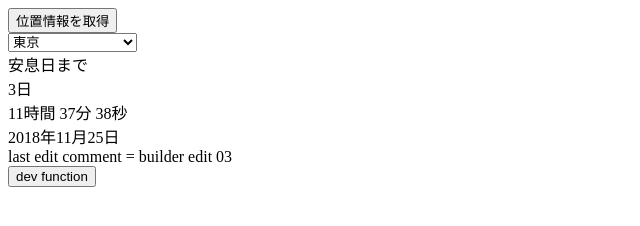
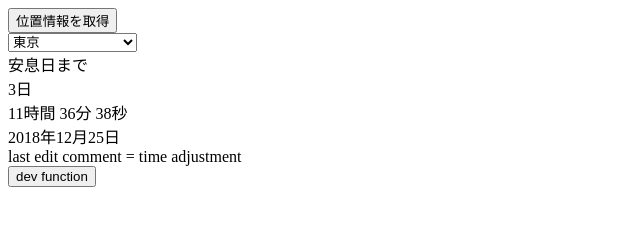
Before and after one commit to zukio3/zukio3.github.io, a plain HTML site: page Sunset_object.html in a window 1280 px wide. Shown: the full height of the page, 0-640 px from the left. Drawn offline with Linux system fonts and the light colour scheme.

Commit message:
Time adjustment

```diff
--- a/Sunset_object.html
+++ b/Sunset_object.html
@@ -2,6 +2,37 @@
 <head>
 	<meta http-equiv="content-type" content="text/html; charset=utf-8" />
 	<title>7th Day Sabbath Timer</title>
+		<style type="text/css">
+		</style>
+	</head>
+	<body onload="init()">
+	 	<div class="geo">
+			<div id="getlocation">
+				<button type="button" onclick="locations.builder()">位置情報を取得</button>
+			</div>
+			<div id="selectlocation">
+				<select id="cities" onchange="display.init()"></select>
+			</div>
+		</div>
+		<div class="daycount">
+			<span id="comment"></span>
+			<br>
+			<span id="days"></span>
+		</div>
+		<div class="timecount">
+			<span id="hours"></span>
+			<span id="minutes"></span>
+			<span id="seconds"></span>
+		</div>
+		<div class="today">
+			<span id="date"></span>
+		</div>
+		<div class="dev">
+		<span>last edit comment = time adjustment</span>
+		<br>
+		<button type="button" onclick="dev()">dev function</button>
+		</div>
+
 		<script type="text/javascript">
 			function sind(d) {
 				return Math.sin(d*Math.PI/180);
@@ -11,6 +42,20 @@
 			}
 			function tand(d) {
 				return Math.tan(d*Math.PI/180);
+			}
+
+			var date = {
+				getNextDay: function(day) { // 0 (Sun) - 6 (Sat)
+					var tw = new Date();
+					var d;
+					if (day >= tw.getDay()) { // same or upcoming day of the week
+						d = day - tw.getDay();
+					} else { // day of the next week
+						d = day + 7 - tw.getDay();
+					}
+					tw.setDate(tw.getDate() + d);
+					return tw;
+				},
 			}
 
 			var sunset = {
@@ -23,15 +68,14 @@
 				dd: "",
 				total: "",
 
-				loader: function(idval) { // return syntax: y, m, d, lat, lon, alt, def
+				loader: function() { // return syntax: y, m, d, lat, lon, alt, def
 					sunset.yr = now.ymd()[0];
 					sunset.mo = now.ymd()[1];
 					sunset.dd = now.ymd()[2];
-
-					sunset.lat = locations.reader(idval)[0];
-					sunset.lon = locations.reader(idval)[1];
-					sunset.alt = locations.reader(idval)[2];
-					sunset.def = locations.reader(idval)[3];
+					sunset.lat = locations.reader()[0];
+					sunset.lon = locations.reader()[1];
+					sunset.alt = locations.reader()[2];
+					sunset.def = locations.reader()[3];
 					return [sunset.yr, sunset.mo, sunset.dd, sunset.lat, sunset.lon, sunset.alt, sunset.def];
 				},
 
@@ -143,14 +187,14 @@
 					if(dr < 0) dr += 360;
 					return dr;
 				},
-				main: function(idval) {
-					yy = sunset.loader(idval)[0];
-					mm = sunset.loader(idval)[1];
-					dd = sunset.loader(idval)[2];
-					la = sunset.loader(idval)[3];
-					lo = sunset.loader(idval)[4];
-					alt = sunset.loader(idval)[5];
-					i = sunset.loader(idval)[6];
+				main: function(date, location) {
+					yy = date.getFullYear();
+					mm = date.getMonth();
+					dd = date.getDate();
+					la = location[0];
+					lo = location[1];
+					alt = location[2];
+					i = location[3];
 
 					t = sunset.jy(yy,mm,dd-1,23,59,0,i);
 					th = sunset.sh(t,23,59,0,lo,i);
@@ -179,7 +223,7 @@
 
 							if((pht>t4)&&(ht<t4)) {
 								ans = hh + "時" + m + "分 日没(方位" + Math.floor(dr) +"度)\n" ;
-								target = (hh*60+m)*60;
+								target = new Date(date.getFullYear(), date.getMonth(), date.getDate(), hh, m);
 							}
 							pht = ht ;
 							pdr = dr ;
@@ -198,7 +242,7 @@
 				ymd: function() {
 					nw = new Date();
 					now.yy = nw.getFullYear();
-					now.mm = nw.getMonth();
+					now.mm = nw.getMonth() + 1;
 					now.dd = nw.getDate();
 					format = [now.yy, now.mm, now.dd];
 					return format;
@@ -246,6 +290,7 @@
 						},
 					// 取得失敗した場合
 						function(error) {
+							geo.success = false;
 							switch(error.code) {
 								case 1: //PERMISSION_DENIED
 									alert("位置情報の利用が許可されていません");
@@ -259,8 +304,10 @@
 								default:
 									alert("その他のエラー(エラーコード:"+error.code+")");
 									break;
-							};
-							geo.success = false;
+							}
+						},
+						function(option) {
+							return geo.success;
 						}
 					);
 					return geo.success;
@@ -272,6 +319,7 @@
 
 			var locations = {
 				init: true,
+				targetid: "",
 				cities: [
 					{"id": 0, "lat": 0, "lon": 0, "alt": 0.0, "def": 0, "name": ""},
 					{"id": 1, "lat": 26.2167, "lon": 127.6667, "alt": 0.0, "def": 9, "name": "那覇"},
@@ -306,15 +354,20 @@
 					{"id": 30, "lat": -23.3200, "lon": -46.3800, "alt": 0.0, "def": -3, "name": "サンパウロ"},
 					{"id": 31, "lat": -12.0600, "lon": -77.0200, "alt": 0.0, "def": -5, "name": "リマ"},
 				],
-				builder: function(idval) {
-					var s = geo.getPosition();
+				builder: function() {
+					console.log('locations builder init = ' + locations.init);
+					if (locations.init == false) {
+						var s = geo.getPosition();
+					} else {
+						var s = false;
 
-					var select = document.getElementById(idval);
-					while (0 < select.childNodes.length) {
+					}
+					var select = document.getElementById(locations.targetid);
+					while (0 < select.childNodes.length) { // cleanup
 						select.removeChild(select.childNodes[0]);
 					}
 
-					for(var i = 0; i < locations.cities.length; i++) {
+					for(var i = 0; i < locations.cities.length; i++) { // construct
 		    			var op = document.createElement("option");
 		    			op.value = locations.cities[i]["id"];
 		    			op.text = locations.cities[i]["name"];
@@ -322,15 +375,17 @@
 					}
 					if (s == true) { // current location set
 						select.selectedIndex = 0;
-					} else { // current location not obtained
+					} else if (s == false) { // current location not obtained
 						if (locations.init == true) {
 							select.selectedIndex = 10;
-							locations.init = false;
 						}
+					} else {
+						console.log('geo.getposition result undefined ' + geo.getPosition())
 					}
+					locations.init = false;
 				},
-				reader: function(idval) {
-					var ref = document.getElementById(idval).value;
+				reader: function() {
+					var ref = document.getElementById(locations.targetid).value;
 					target = [];
 					for (var i = 0; i < locations.cities.length; i++) {
 						if (locations.cities[i]["id"] == ref) {
@@ -349,67 +404,49 @@
 				hr: "",
 				min: "",
 				sec: "",
-				preSunset: function(idval) {
-					if (timer.difft(idval) < 0) {
+
+				preSabbath: function() {
+					today = new Date();
+					if (today < sunset.main(date.getNextDay(5), locations.reader())) {
+						return true;
+					} else if (today < sunset.main(date.getNextDay(6), locations.reader())) {
 						return false;
+					} else if (today > sunset.main(date.getNextDay(6), locations.reader())) {
+						return true;
 					} else {
-						return true;
+						//console.log('Error: function preSabbath');
 					}
 				},
-				preSabbath: function(idval) {
-					today = now.day();
-					if (today < 5) { // Sun-Thu
-						return true;
-					} else if (today == 5) {
-						if (timer.preSunset(idval) == true) { // Fri pre-sunset
-							return true;
-						} else { // Fri post-sunset
-							return false;
-						}
-					} else {
-						if (timer.preSunset(idval) == true) { // Sat pre-sunset
-							return false;
-						} else { // Sat post-sunset
-							return true;
-						}
-					}
-				},
-				difft: function(idval) {
-					//console.log('timer.difft called');
+				difft: function(day) {
 					var nw = new Date();
-					var day = nw.getDay();
-					var hr = nw.getHours();
-					var min = nw.getMinutes();
-					var sec = nw.getSeconds();
-					let nowsec = hr*3600 + min*60 + sec;
-					var diff = sunset.main(idval) - nowsec;
+					var diff = sunset.main(date.getNextDay(day), locations.reader());
+					diff.setYear(diff.getFullYear() - nw.getFullYear());
+					diff.setMonth(diff.getMonth() - nw.getMonth());
+					diff.setDate(diff.getDate() - nw.getDate());
+					diff.setHours(diff.getHours() - nw.getHours());
+					diff.setMinutes(diff.getMinutes() - nw.getMinutes());
+					diff.setSeconds(diff.getSeconds() - nw.getSeconds());
 					return diff;
 				},
-				timer: function(idval) {
-					var diff;
-					if (timer.preSunset(idval) == true) {
-						diff = timer.difft(idval);
+				timer: function() {
+					//console.log('timer.timer called');
+					var dday, dhr, dmin, dsec;
+					if (timer.preSabbath() == true) {
+						dday = timer.difft(5).getDate();
+						dhr = timer.difft(5).getHours();
+						dmin = timer.difft(5).getMinutes();
+						dsec = timer.difft(5).getSeconds();
 					} else {
-						diff = timer.difft(idval) + 24*3600;
-					};
-					var dday;
-					if (timer.preSabbath(idval) == true) {
-						dday = 5 - now.day();
-					} else {
-						dday = 6 - now.day();
-					};
-					var dhr = Math.floor(diff/3600);
-					var dmin = Math.floor((diff%3600)/60);
-					var dsec = diff%3600%60;
-					/* timer.day = dday;
-					timer.hr = dhr;
-					timer.min = dmin;
-					timer.sec = dsec; */
+						dday = timer.difft(6).getDate();
+						dhr = timer.difft(6).getHours();
+						dmin = timer.difft(6).getMinutes();
+						dsec = timer.difft(6).getSeconds();
+					}
+					//console.log('timer.timer dday' + dday);
 					return	[dday, dhr, dmin, dsec];
 				}
 			}
 			var display = {
-				idval: "",
 				id0: "",
 				id1: "",
 				id2: "",
@@ -417,32 +454,33 @@
 				id4: "",
 				init: function() {
 					//console.log('display.init called');
-					display.message(display.idval, display.id0);
-					display.timer(display.idval, display.id1, display.id2, display.id3, display.id4);
+					display.message(display.id0);
+					display.timer(display.id1, display.id2, display.id3, display.id4);
 					display.today();
 				},
-				message: function(idval, id0) {
+				message: function(id0) {
 					//console.log('display.message called');
 					var text;
-					if (timer.preSabbath(idval) == true) {
+					if (timer.preSabbath() == true) {
 						text = "安息日まで";
 					} else {
 						text = "安息日終了まで";
 					}
 					document.getElementById(id0).innerText = text;
 				},
-				timer: function(idval, id1, id2, id3, id4) {
+				timer: function(id1, id2, id3, id4) {
 					//console.log('display.timer called');
-					ddd = timer.timer(idval)[0] + "日";
-					dhh = timer.timer(idval)[1] + "時間";
-					dmm = timer.timer(idval)[2] + "分";
-					dss = timer.timer(idval)[3] + "秒";
+					ddd = timer.timer()[0] + "日";
+					dhh = timer.timer()[1] + "時間";
+					dmm = timer.timer()[2] + "分";
+					dss = timer.timer()[3] + "秒";
 					document.getElementById(id1).innerText = ddd;
 					document.getElementById(id2).innerText = dhh;
 					document.getElementById(id3).innerText = dmm;
 					document.getElementById(id4).innerText = dss;
 				},
 				today: function() {
+					//console.log('display.today called');
 					yyyy = now.ymd()[0];
 					mm = now.ymd()[1];
 					dd = now.ymd()[2];
@@ -451,49 +489,21 @@
 			}
 
 			function init() {
-				display.idval = 'cities';
+				locations.targetid = 'cities';
 				display.id0 = 'comment';
 				display.id1 = 'days';
 				display.id2 = 'hours';
 				display.id3 = 'minutes';
 				display.id4 = 'seconds';
-				locations.builder('cities');
 				setInterval("display.init()", 1000);
+				locations.builder();
+				//display.init();
 			}
 
-			//function dev() {
-			//	alert(geo.success);
-			//}
+			function dev() {
+				console.log('date getnextday fri' + date.getNextDay(5));
+				console.log('difft5 days' + timer.difft(5).getDate());
+			}
 		</script>
-		<style type="text/css">
-		</style>
-	</head>
-	<body onload="init()">
-	 	<div class="geo">
-			<div id="getlocation">
-				<button type="button" onclick="locations.builder('cities')">位置情報を取得</button>
-			</div>
-			<div id="selectlocation">
-				<select id="cities" onchange="display.init()"></select>
-			</div>
-		</div>
-		<div class="daycount">
-			<span id="comment"></span>
-			<br>
-			<span id="days"></span>
-		</div>
-		<div class="timecount">
-			<span id="hours"></span>
-			<span id="minutes"></span>
-			<span id="seconds"></span>
-		</div>
-		<div class="today">
-			<span id="date"></span>
-		</div>
-		<div class="dev">
-		<span>last edit comment = builder edit 03</span>
-		<br>
-		<button type="button" onclick="dev()">dev function</button>
-		</div>
 	</body>
 </HTML>
```
